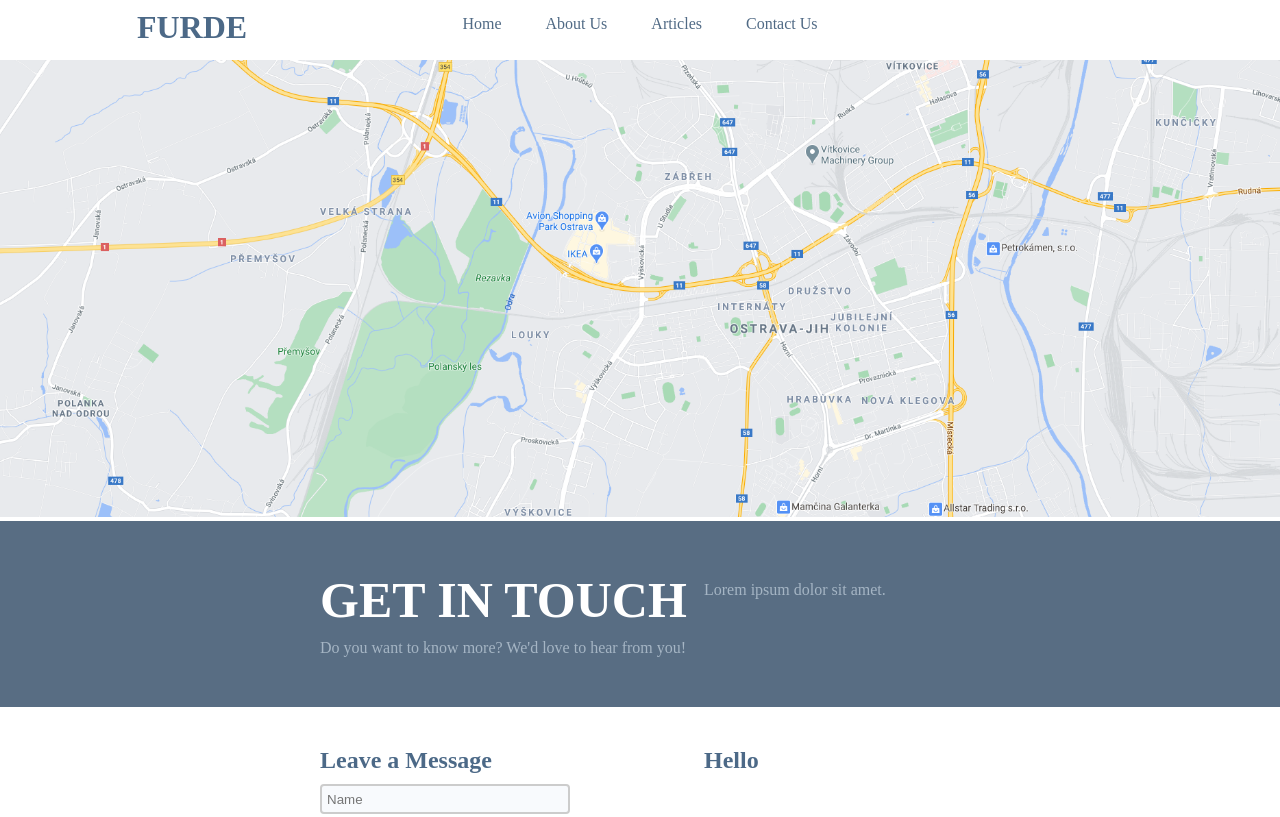
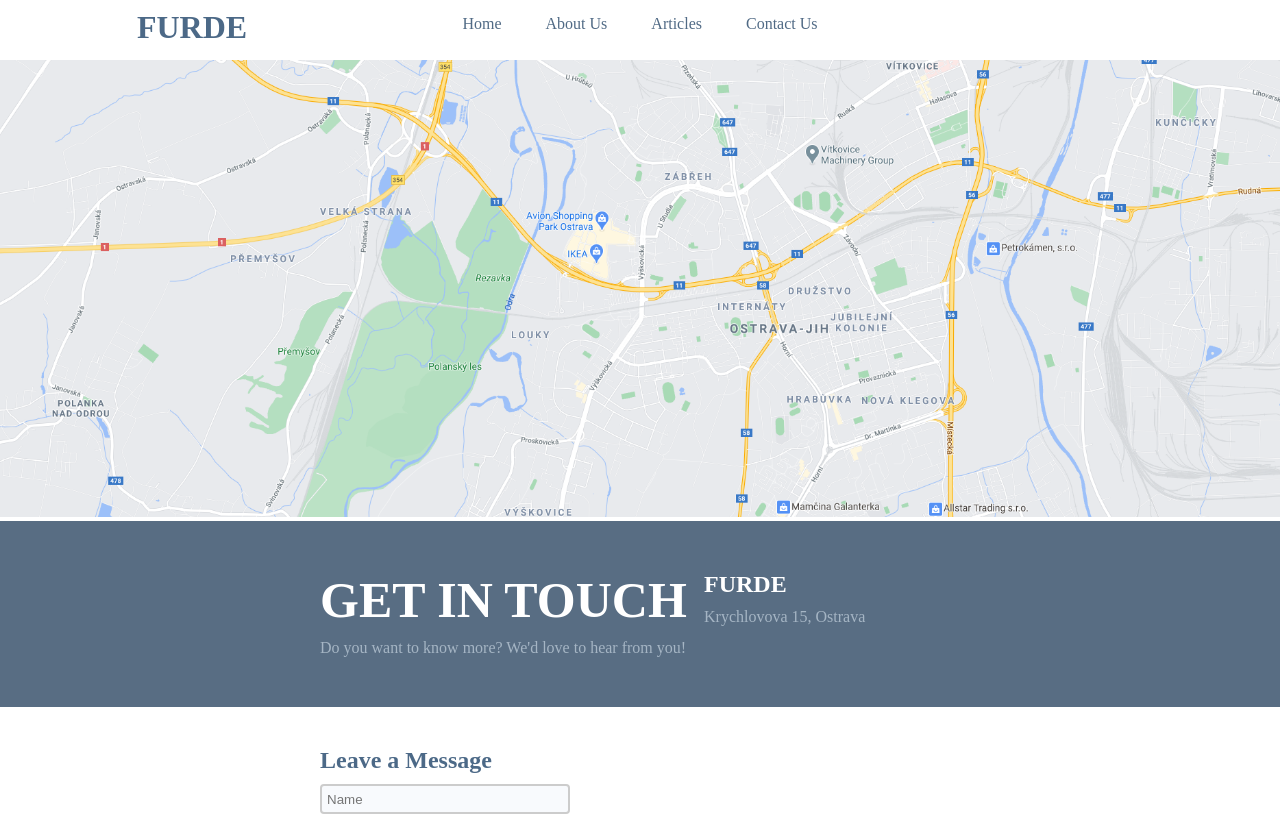
Before and after one commit to voneAbides/via-projectb, a plain HTML site: page contact_us.html in a window 1280 px wide. Shown: the top 817 px of the page. Drawn offline with Linux system fonts and the light colour scheme; a web font is replaced by a local one.

Commit message:
Added addres and company name

```diff
--- a/contact_us.html
+++ b/contact_us.html
@@ -39,7 +39,8 @@
         <p>Do you want to know more? We'd love to hear from you!</p>
       </div>
       <div>
-        <p>Lorem ipsum dolor sit amet.</p>
+        <h2>FURDE</h2>
+        <p>Krychlovova 15, Ostrava</p>
       </div>
   </div>
 </div>
@@ -58,7 +59,7 @@
     </form>
   </div>
   <div>
-    <h2>Hello</h2>
+    <h2></h2>
   </div>
 </div>
 
```
